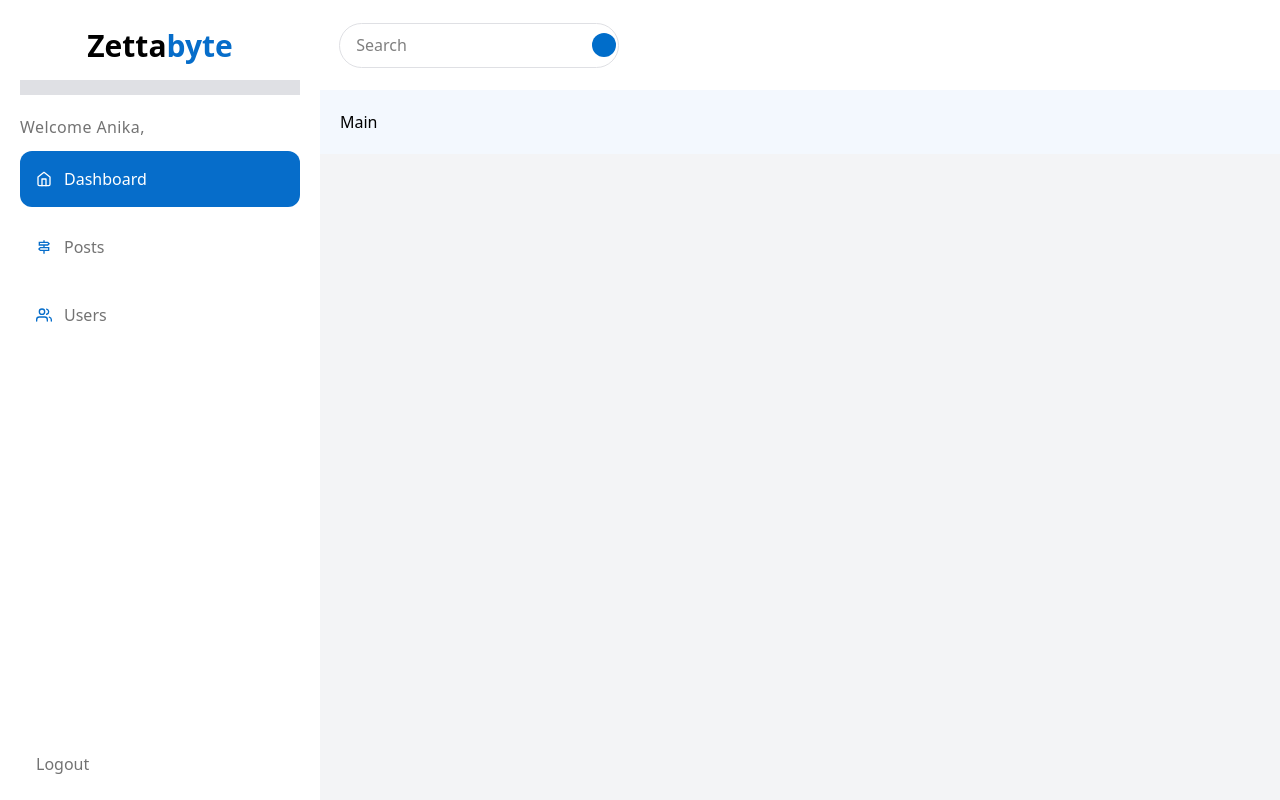
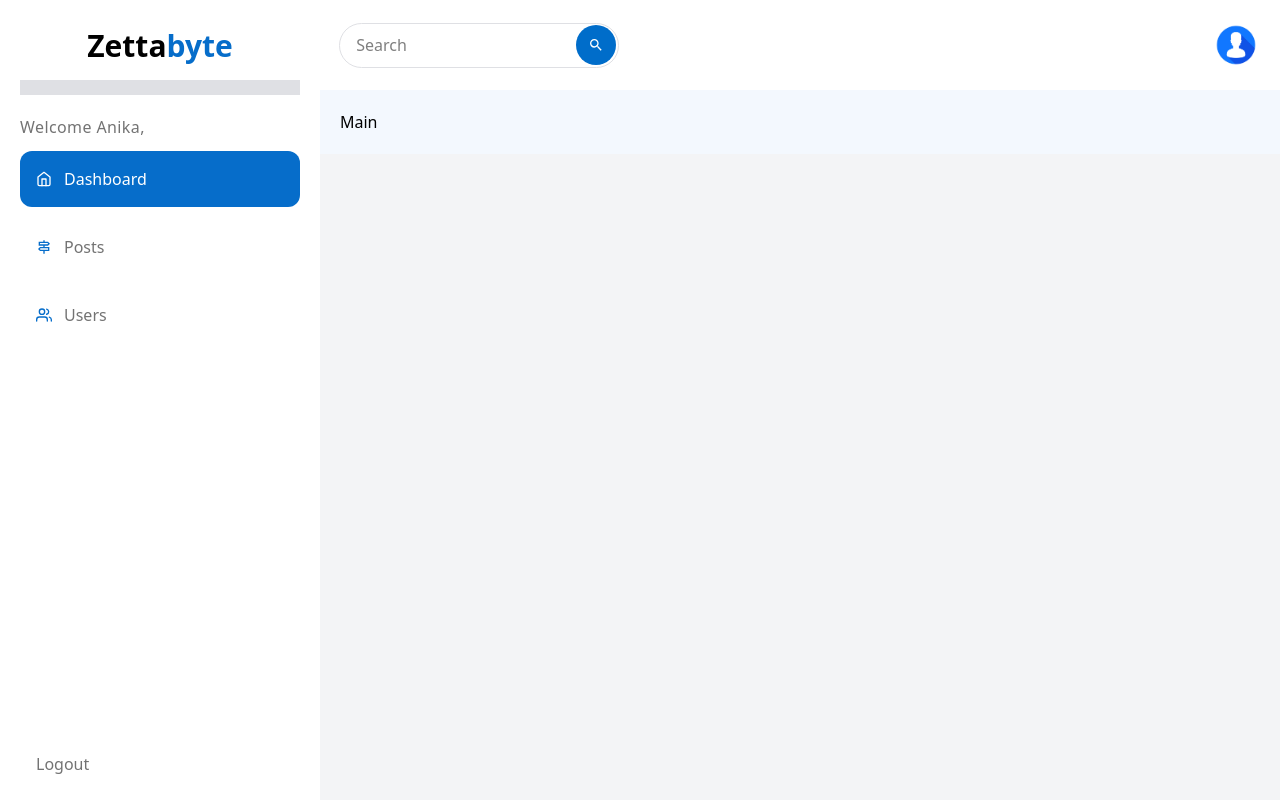
Before and after one commit to AnikaTahshin/zbt-dashboard, a Next.js app: page /dashboard in a window 1280 px wide. Built offline with nearby package versions, Linux system fonts and the light colour scheme; a web font is replaced by a local one.

Commit message:
navbar done

```diff
--- a/components/Navbar.tsx
+++ b/components/Navbar.tsx
@@ -1,30 +1,96 @@
 "use client";
-import React, { useState } from 'react'
+import React, { useState } from "react";
 import { MdSearch } from "react-icons/md";
+import { HiBars3BottomRight } from "react-icons/hi2";
+import Image from "next/image";
+import Link from "next/link";
+import { FaUserCircle } from "react-icons/fa";
+import { MdSettings } from "react-icons/md";
+import { MdLogout } from "react-icons/md";
 
-const Navbar = ({setIsOpen}:any) => {
-  const [isUserMenuOpen, setIsUserMenuOpen] = useState(false)
-  const [isNotificationOpen, setIsNotificationOpen] = useState(false);
+const Navbar = ({ setIsOpen }: any) => {
+  const [isUserMenuOpen, setIsUserMenuOpen] = useState(false);
 
   const toggleUserMenu = () => {
     setIsUserMenuOpen(!isUserMenuOpen);
-    setIsNotificationOpen(false);
-  }
-   const toggleNotification = () => {
-    setIsNotificationOpen(!isUserMenuOpen);
-    setIsUserMenuOpen(false);
-  }
+
+  };
+
   return (
     <>
-    <div className="bg-white h-[90px] shadow-lg flex justify-between items-center gap-3 px-[2%]">
-      <div className="search-box border border-[#dfe0e4] relative h-[45px] hidden lg:flex items-center rounded-full w-70 outline-none">
-        <input type="text" placeholder='Search' className='h-full w-full ps-4 outline-none' />
-        <MdSearch className='absolute bg-[#006dca] text-white right-0.5 p-3 rounded-[50%]' />
+      <div className="bg-white h-[90px] shadow-lg flex justify-between items-center gap-3 px-[2%]">
+        {/* search input starts*/}
+        <div className="search-box border border-[#dfe0e4] relative h-[45px] hidden lg:flex items-center rounded-full w-70 outline-none">
+          <input
+            type="text"
+            placeholder="Search"
+            className="h-full w-full ps-4 outline-none"
+          />
+          <div className="absolute bg-[#006dca] right-0.5 p-3 rounded-[50%]">
+            <MdSearch color="white" />
+          </div>
+        </div>
+        {/* search input ends*/}
 
+        <div
+          className="toggle lg:hidden flex cursor-pointer text-2xl"
+          onClick={() => setIsOpen(true)}
+        >
+          <HiBars3BottomRight />
+        </div>
+
+
+
+        <div
+          className="user cursor-pointer rounded-[50%] w-[50px] h-[50px] flex justify-center items-center relative"
+          onClick={toggleUserMenu}
+        >
+          <Image
+            src="/assets/user.jpg"
+            alt="user-image"
+            className="w-full h-full relative"
+            width={50}
+            height={50}
+          />
+          {isUserMenuOpen && (
+            <ul className="absolute top-15 right-0 bg-white w-[200px] p-3 flex flex-col gap-3 rounded-2xl shadow-xl animate-fade-in">
+              <li>
+                <Link
+                  href="/profile"
+                  className="text-md hover:text-[#006dca] transition-colors duration-300 flex items-center gap-2"
+                >
+                  <FaUserCircle />
+                  My Profile
+                </Link>
+              </li>
+
+              <li>
+                <Link
+                  href="/setttings"
+                  className="text-md hover:text-[#006dca] transition-colors duration-300 flex items-center gap-2"
+                >
+                  <MdSettings />
+
+                  Setttings
+                </Link>
+              </li>
+
+              <li>
+                <Link
+                  href="/logout"
+                  className="text-md hover:text-[#006dca] transition-colors duration-300 flex items-center gap-2"
+                >
+                  <MdLogout />
+
+                  Logout
+                </Link>
+              </li>
+            </ul>
+          )}
+        </div>
       </div>
-    </div>
     </>
-  )
-}
+  );
+};
 
-export default Navbar
+export default Navbar;
```
Also changed, not shown: public/assets/user.jpg (added).
